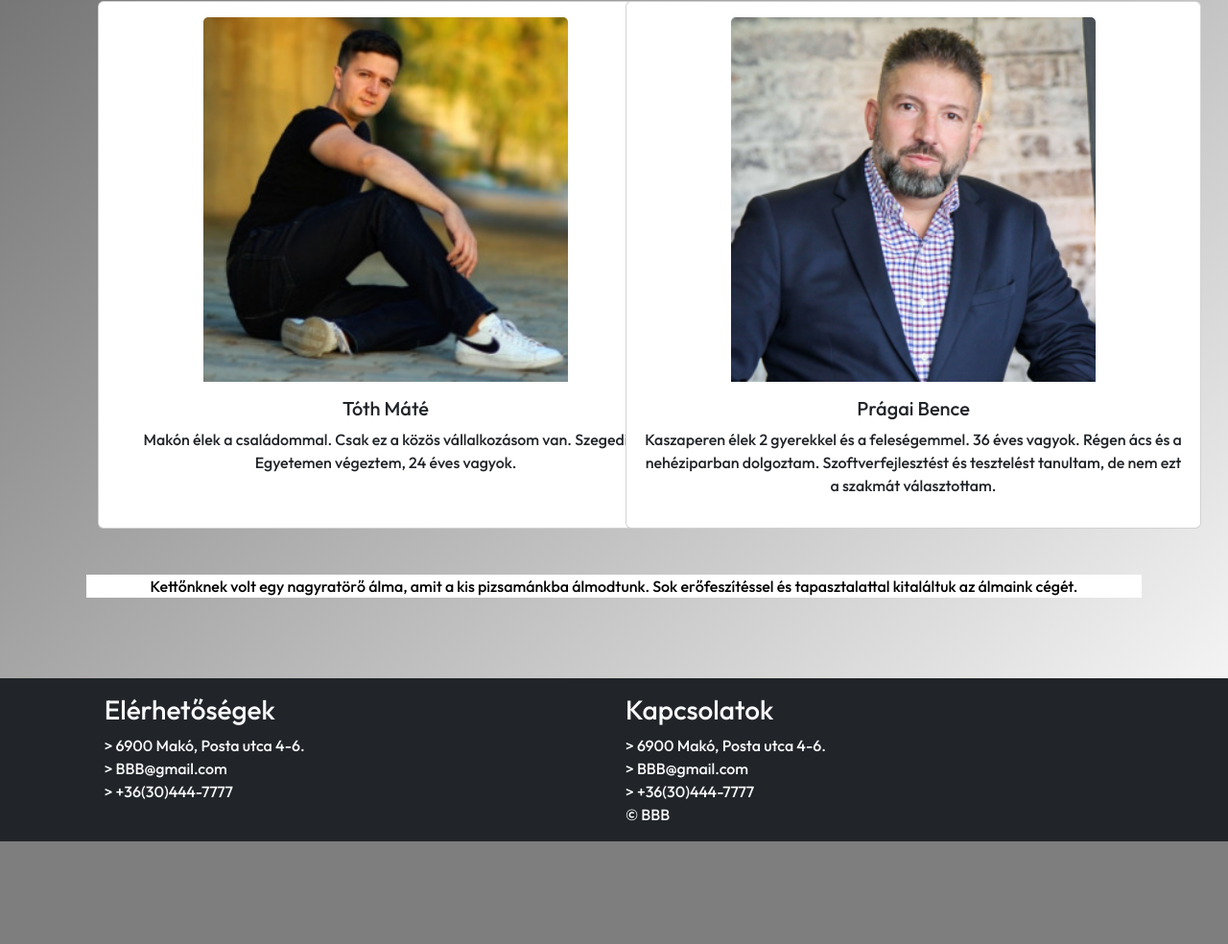
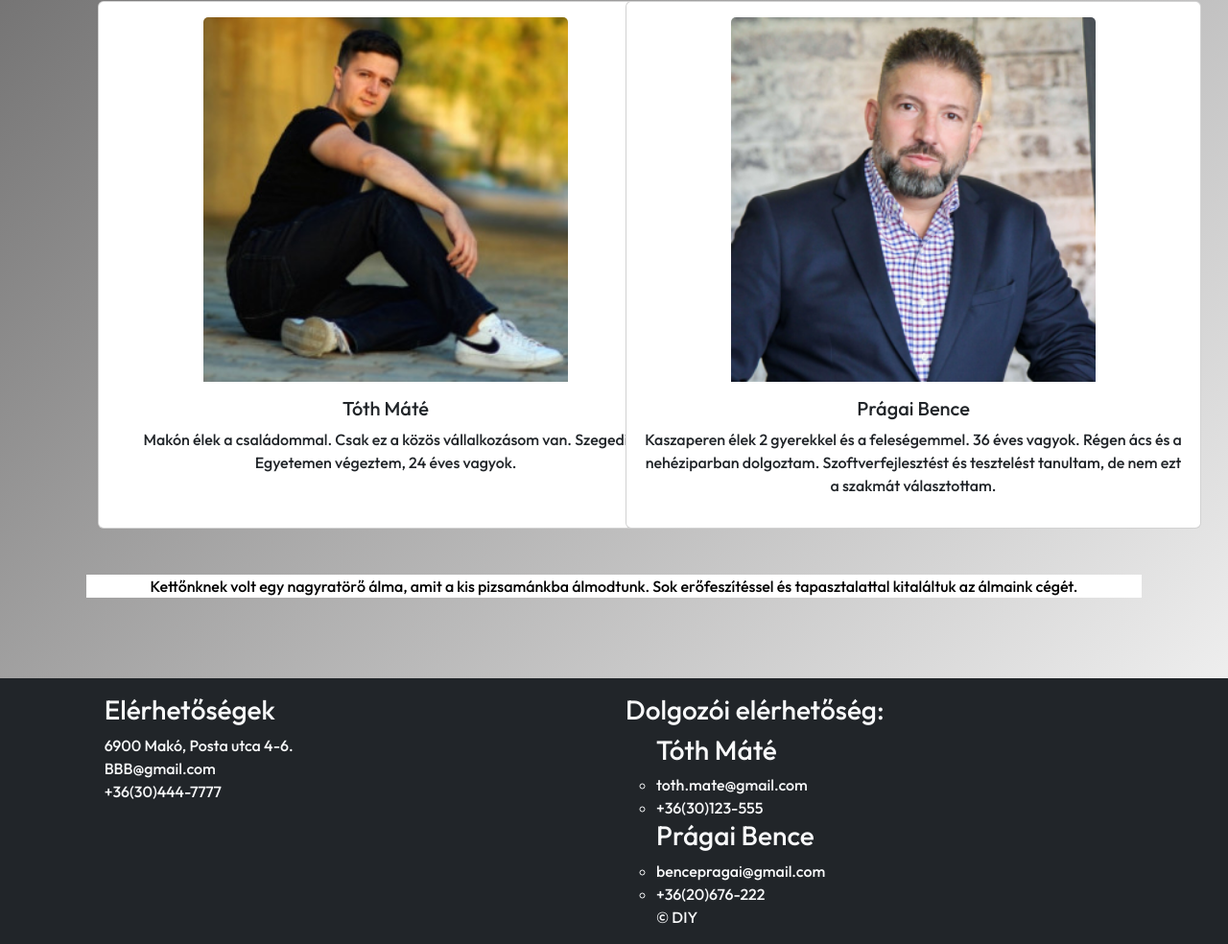
Before and after one commit to Pepee35/barkacs, a plain HTML site: page rolunk.html in a window 1280 px wide. Shown: the part 290-1274 px from the top of the page at 96% size. Before the commit the page ends 1167 px from the top, so only its background shows below. Drawn offline with nearby package versions, Linux system fonts and the light colour scheme.

Commit message:
aaaaaaaaa

```diff
--- a/js/app.js
+++ b/js/app.js
@@ -1,5 +1,13 @@
 let click = document.getElementById("katt");
-let table = document.getElementById("adatok");
+let table = document.getElementById("adatok"),
+    valasztas = document.getElementById("valasztas");
+
+    valasztas.addEventListener("change", () =>{
+        if (valasztas.value == "negy") {
+
+        }
+    })
+
 click.addEventListener("click", () => {
     if (table.style.display === "table") {
         $(table).fadeOut("slow", function() {
@@ -13,6 +21,7 @@ click.addEventListener("click", () => {
 });
 
 
+
 function kosar() {
     alert("Kosárba helyezve!")
 }
--- a/rolunk.html
+++ b/rolunk.html
@@ -71,18 +71,25 @@
           <div class="col-sm-6 col-lg-4 offset-lg-1">
             <h3>Elérhetőségek</h3>
             <ul class="list-unstyled">
-              <li>> 6900 Makó, Posta utca 4-6.</li>
-              <li>> BBB@gmail.com</li>
-              <li>> +36(30)444-7777</li>
+              <li> 6900 Makó, Posta utca 4-6.</li>
+              <li> BBB@gmail.com</li>
+              <li> +36(30)444-7777</li>
             </ul>
           </div>
           <div class="col-sm-6 col-lg-4 offset-lg-1">
-            <h3>Kapcsolatok</h3>
+            <h3>Dolgozói elérhetőség: </h3>
             <ul class="list-unstyled">
-              <li>> 6900 Makó, Posta utca 4-6.</li>
-              <li>> BBB@gmail.com</li>
-              <li>> +36(30)444-7777</li>
-              <p>&copy; BBB</p>
+              <ul>
+                <h3>Tóth Máté</h3>
+                <li> toth.mate@gmail.com</li>
+                <li> +36(30)123-555</li>
+              </ul>
+              <ul>
+                <h3>Prágai Bence</h3>
+                <li> bencepragai@gmail.com</li>
+                <li> +36(20)676-222</li>
+                <p>&copy; DIY</p>
+              </ul>
             </ul>
           </div>
       </div>
```
Also changed, not shown: blog.html (+22 -10 lines), faanyag.html (+15 -8 lines), festetek.html (+15 -8 lines), index.html (+2 -2 lines), szerszam.html (+15 -8 lines).
